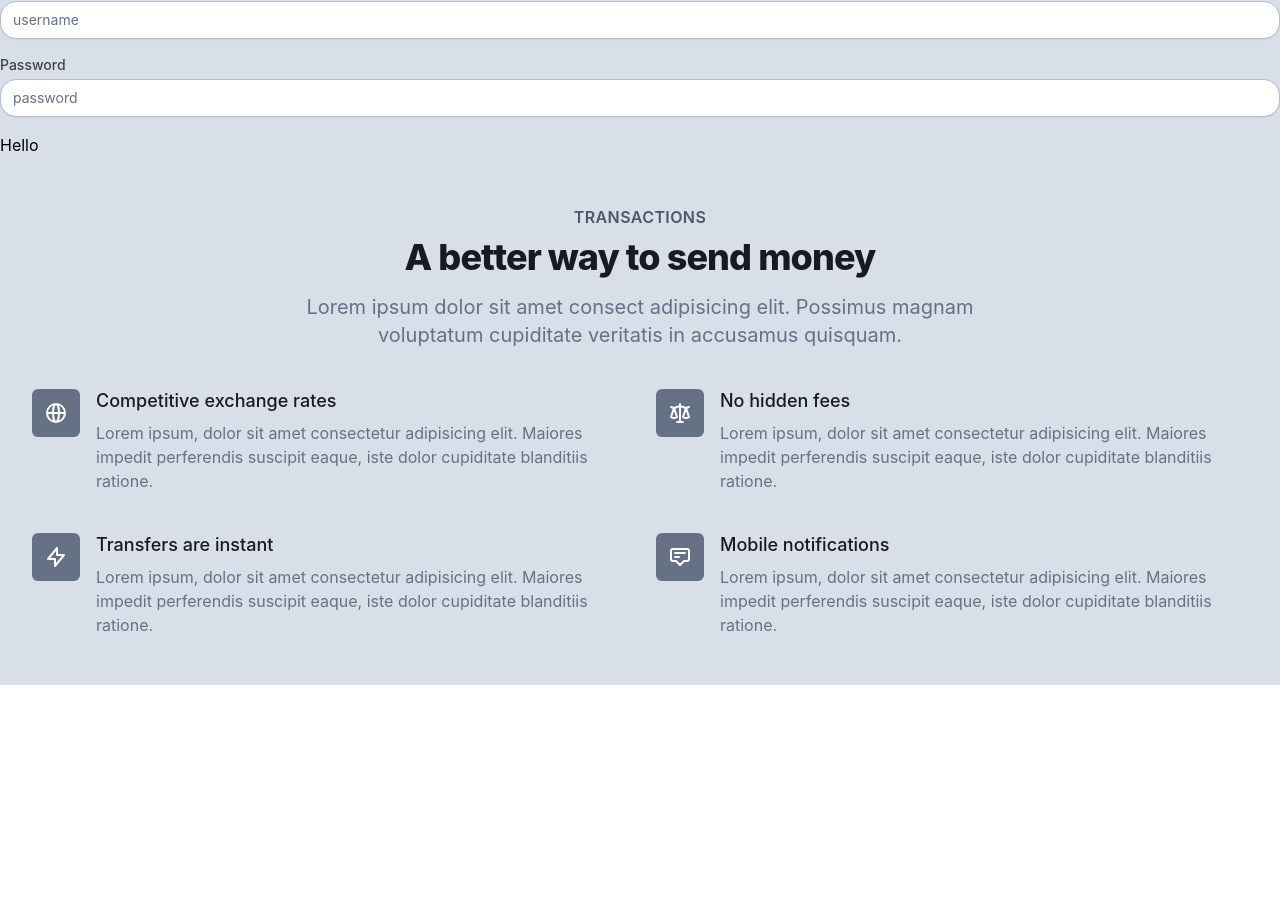
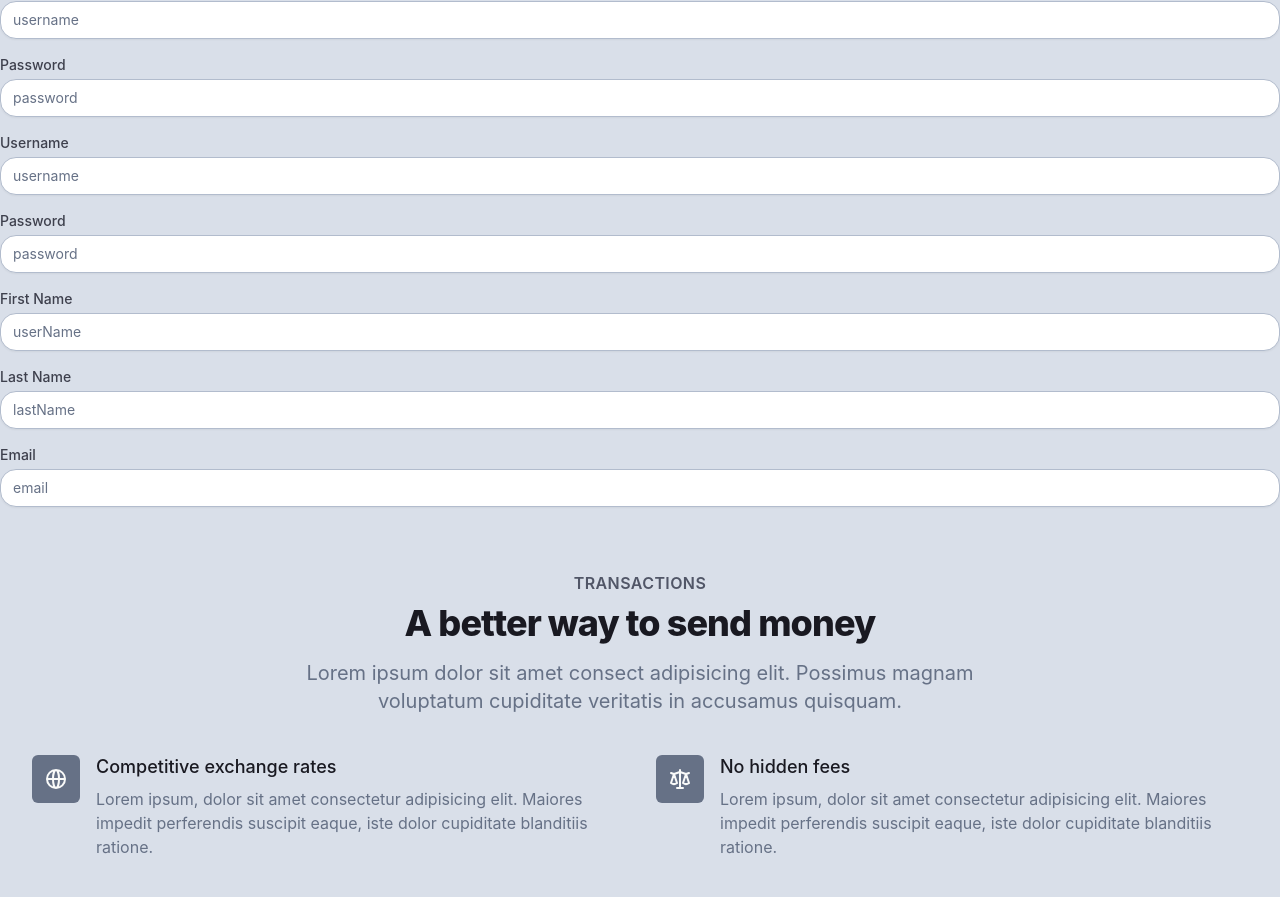
Before and after one commit to 1anya1/briteKard, a React (Create React App) app: page / in a window 1280 px wide. Shown: the part 933-1830 px from the top of the page. Before the commit the page ends 1618 px from the top, so only its background shows below. Built offline with nearby package versions, Linux system fonts and the light colour scheme.

Commit message:
set state for loggin basic layout

```diff
--- a/src/components/SingUp.js
+++ b/src/components/SingUp.js
@@ -47,5 +47,29 @@ export default function SignUp() {
       email: null,
     },
   ]);
-  return <p>Hello</p>;
+  function handleChange(event) {
+    const inputs = { ...userInput };
+    const val = event.target.value;
+    const objKey = event.target.getAttribute("id");
+    inputs[objKey] = val;
+    setUserInput(inputs);
+  }
+  return (
+    <>
+      {data.map((el, idx) => {
+        return (
+          <FormInput
+            key={idx}
+            label={el.label}
+            type={el.type}
+            id={el.id}
+            placeholder={el.placeholder}
+            value={userInput[el.id] || ""}
+            change={handleChange}
+            required={"required"}
+          />
+        );
+      })}
+    </>
+  );
 }
```
